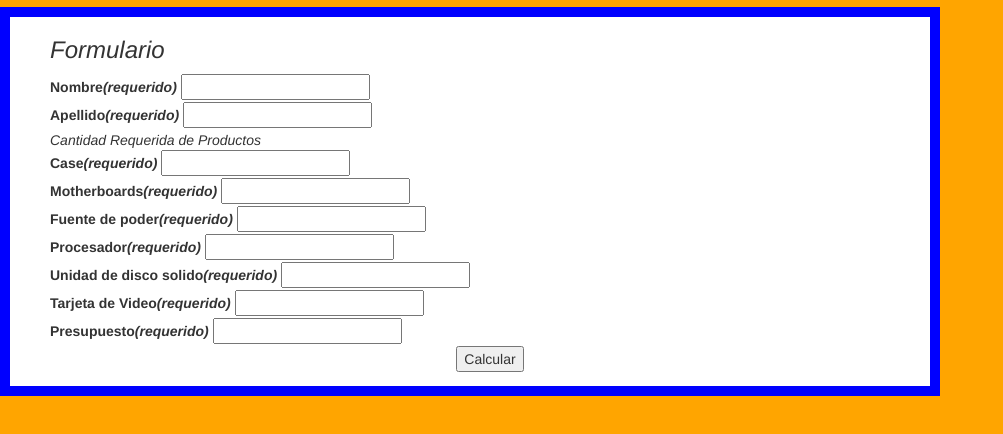
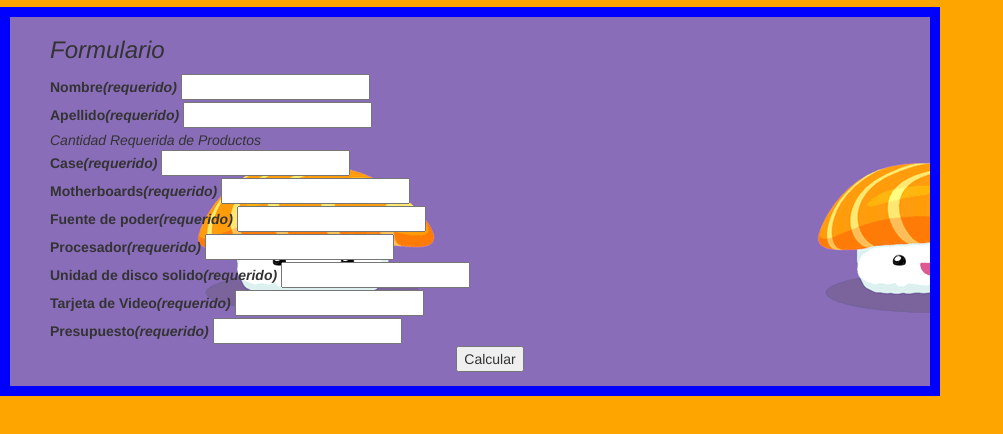
Before and after one commit to JosueGuate/ExamenFinal, a plain HTML site: page formulario.html in a window 1280 px wide. Shown: the part 112-546 px from the top of the page, without its empty margins (0-1003 px from the left). Drawn offline with Linux system fonts and the light colour scheme.

Commit message:
Update formulario.html

```diff
--- a/formulario.html
+++ b/formulario.html
@@ -41,7 +41,7 @@
 		&nbsp;&nbsp;&nbsp;&nbsp;&nbsp;&nbsp;&nbsp;&nbsp;&nbsp;&nbsp;Formulario Para recrear tu Pc
 		</h1>
 <div class="contenedor1">
-    <div class="acaja1">
+    <div class="acaja1" style="background-image: url(imagenes/tres.gif);">
 
 		<ul>
 			<form action="registro.php" method="POST">
```
